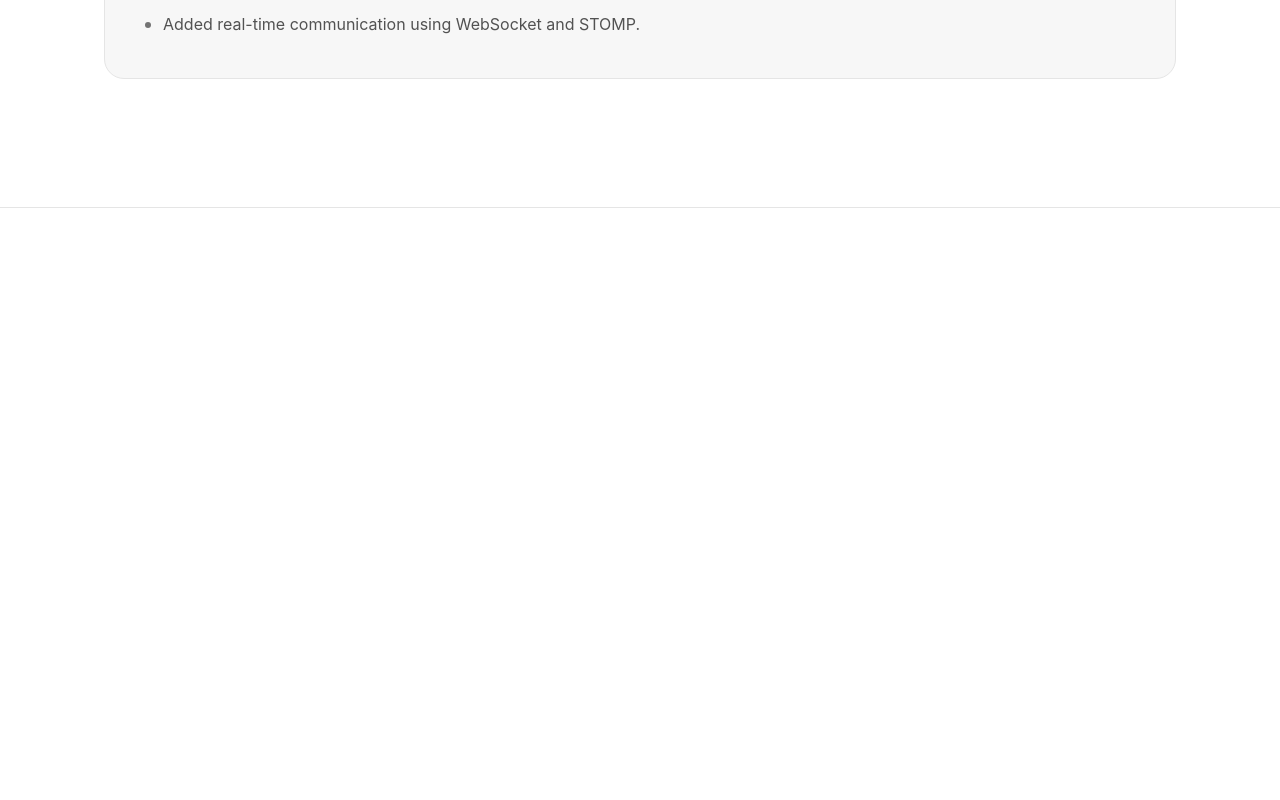
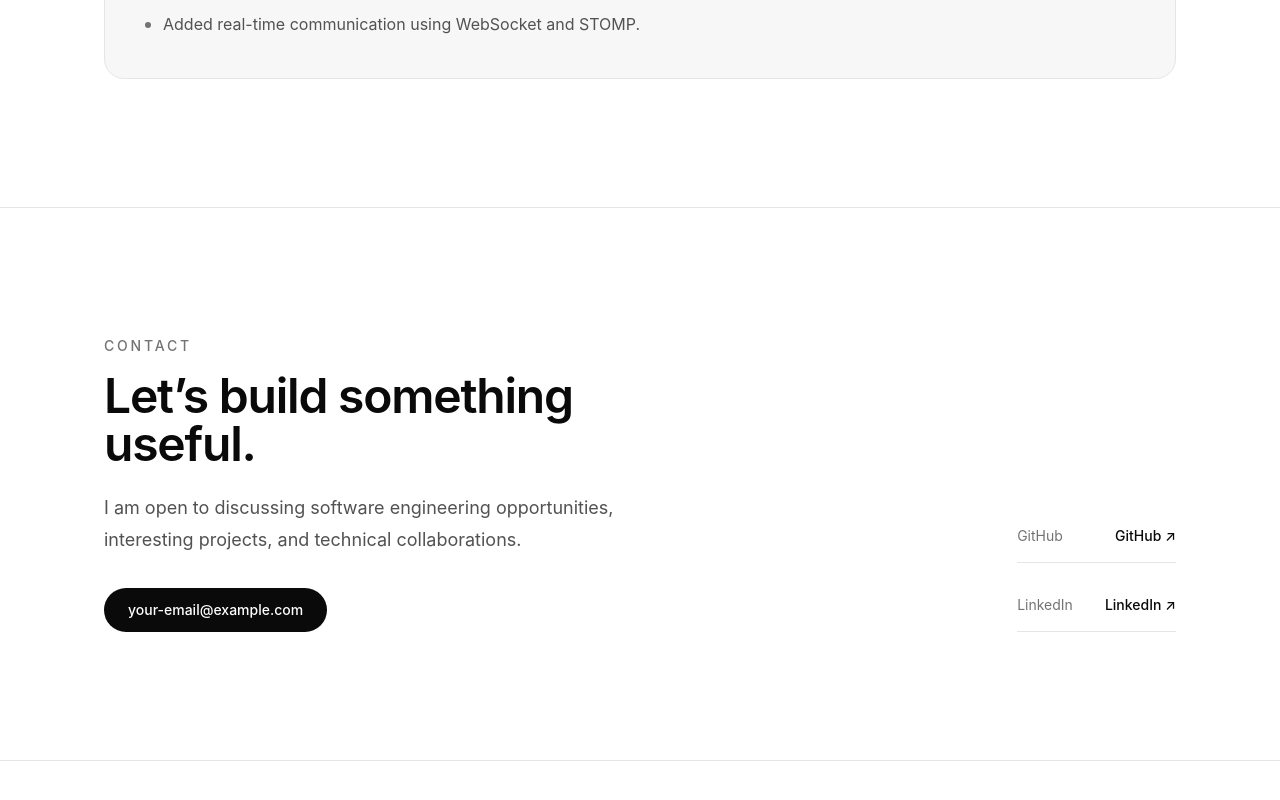
Before and after one commit to shrium-org/shrium, an Angular app: page / in a window 1280 px wide. Shown: the part 5389-6189 px from the top of the page. After the commit the page ends 6150 px from the top, so only its background shows below. Built offline with nearby package versions, Linux system fonts and the light colour scheme.

Commit message:
feature/mem0 installed

```diff
--- a/src/app/app.html
+++ b/src/app/app.html
@@ -10,7 +10,5 @@
 
    <app-projects />
 
-  <section id="contact" class="min-h-screen">
-    <!-- Temporary -->
-  </section>
+   <app-contact />
 </main>
--- a/src/app/app.ts
+++ b/src/app/app.ts
@@ -5,11 +5,12 @@ import { AboutComponent } from './features/home/about/about';
 import { SkillsComponent } from './features/home/skills/skills';
 import { ExperienceComponent } from './features/home/experience/experience';
 import { ProjectsComponent } from './features/home/projects/projects';
+import { ContactComponent } from './features/home/contact/contact';
 
 @Component({
   selector: 'app-root',
   standalone: true,
-  imports: [NavbarComponent, HeroComponent, AboutComponent, SkillsComponent, ExperienceComponent, ProjectsComponent],
+  imports: [NavbarComponent, HeroComponent, AboutComponent, SkillsComponent, ExperienceComponent, ProjectsComponent, ContactComponent],
   templateUrl: './app.html'
 })
 export class AppComponent {}
--- /dev/null
+++ b/src/app/core/services/contact.service.ts
@@ -0,0 +1,43 @@
+import { Injectable } from '@angular/core';
+
+export interface ContactLink {
+  label: string;
+  value: string;
+  url: string;
+}
+
+export interface Contact {
+  heading: string;
+  description: string;
+  email: string;
+  links: ContactLink[];
+}
+
+@Injectable({
+  providedIn: 'root'
+})
+export class ContactService {
+
+  readonly contact: Contact = {
+    heading: 'Let’s build something useful.',
+    description:
+      'I am open to discussing software engineering opportunities, interesting projects, and technical collaborations.',
+    email: 'your-email@example.com',
+    links: [
+      {
+        label: 'GitHub',
+        value: 'GitHub',
+        url: '#'
+      },
+      {
+        label: 'LinkedIn',
+        value: 'LinkedIn',
+        url: '#'
+      }
+    ]
+  };
+
+  getContact(): Contact {
+    return this.contact;
+  }
+}
--- /dev/null
+++ b/src/app/features/home/contact/contact.html
@@ -0,0 +1,64 @@
+<section
+  id="contact"
+  class="border-b border-border py-20 sm:py-28 lg:py-32"
+>
+  <div
+    class="mx-auto w-full max-w-content px-5 sm:px-8 lg:px-10"
+  >
+    <div
+      class="grid gap-12 lg:grid-cols-[1fr_0.8fr] lg:items-end"
+    >
+
+      <div>
+        <p
+          class="text-sm font-medium uppercase tracking-[0.2em] text-text-muted"
+        >
+          Contact
+        </p>
+
+        <h2
+          class="mt-4 max-w-2xl text-3xl font-semibold tracking-tight text-text sm:text-4xl lg:text-5xl"
+        >
+          {{ contact.heading }}
+        </h2>
+
+        <p
+          class="mt-6 max-w-2xl text-lg leading-8 text-text-secondary"
+        >
+          {{ contact.description }}
+        </p>
+
+        <a
+          [href]="'mailto:' + contact.email"
+          class="mt-8 inline-flex rounded-full bg-text px-6 py-3 text-sm font-medium text-background transition-opacity hover:opacity-80"
+        >
+          {{ contact.email }}
+        </a>
+      </div>
+
+      <div class="lg:justify-self-end">
+        <div class="flex flex-col gap-4">
+          @for (link of contact.links; track link.label) {
+            <a
+              [href]="link.url"
+              target="_blank"
+              rel="noopener noreferrer"
+              class="group flex items-center justify-between gap-8 border-b border-border py-4 text-text"
+            >
+              <span class="text-sm text-text-muted">
+                {{ link.label }}
+              </span>
+
+              <span
+                class="text-sm font-medium transition-opacity group-hover:opacity-60"
+              >
+                {{ link.value }} ↗
+              </span>
+            </a>
+          }
+        </div>
+      </div>
+
+    </div>
+  </div>
+</section>
--- /dev/null
+++ b/src/app/features/home/contact/contact.ts
@@ -0,0 +1,14 @@
+import { Component, inject } from '@angular/core';
+import { ContactService } from '../../../core/services/contact.service';
+
+@Component({
+  selector: 'app-contact',
+  standalone: true,
+  templateUrl: './contact.html'
+})
+export class ContactComponent {
+
+  private readonly contactService = inject(ContactService);
+
+  readonly contact = this.contactService.contact;
+}
```
Also changed, not shown: firebase.json, src/app/features/home/contact/contact.scss (added), 1 other file (tests, documents, lock files or other folders).
